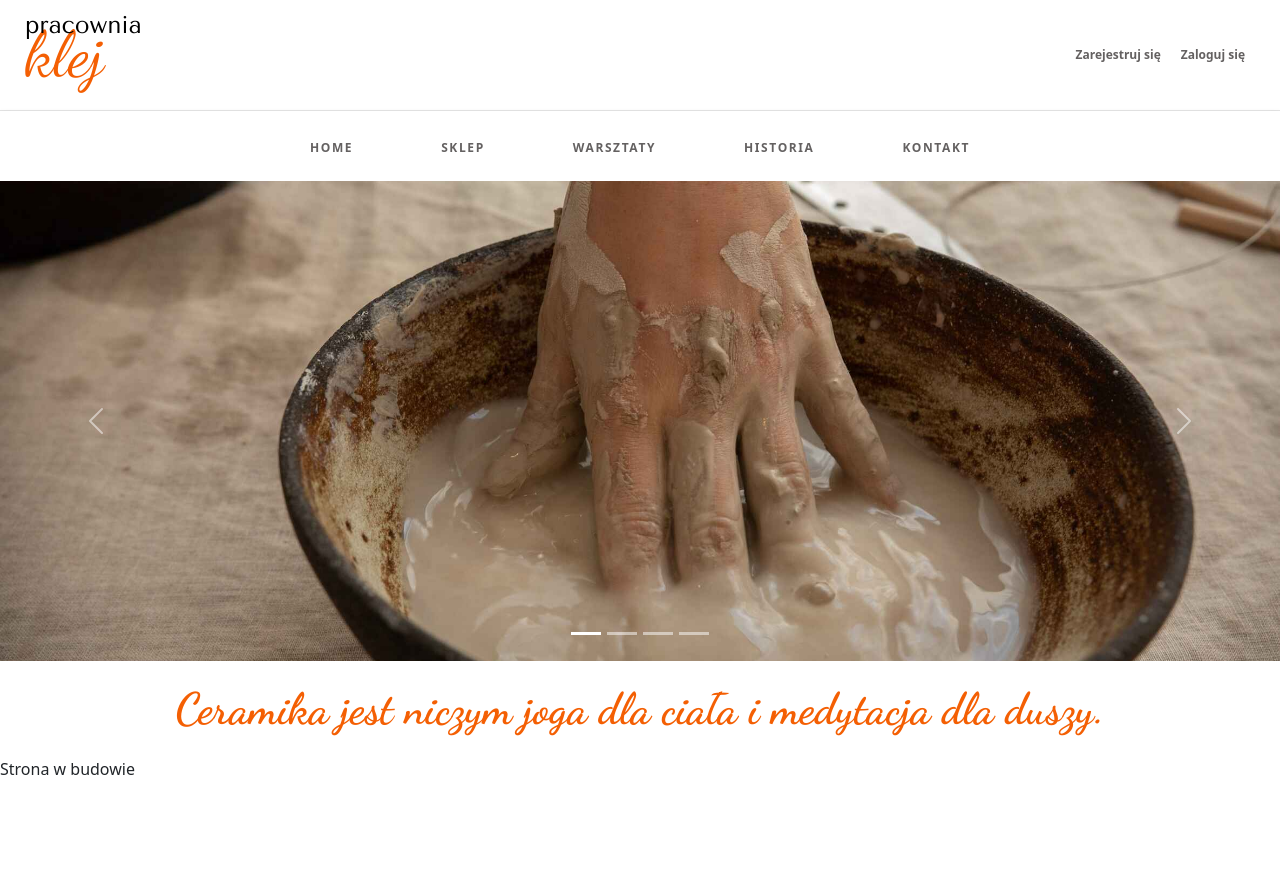
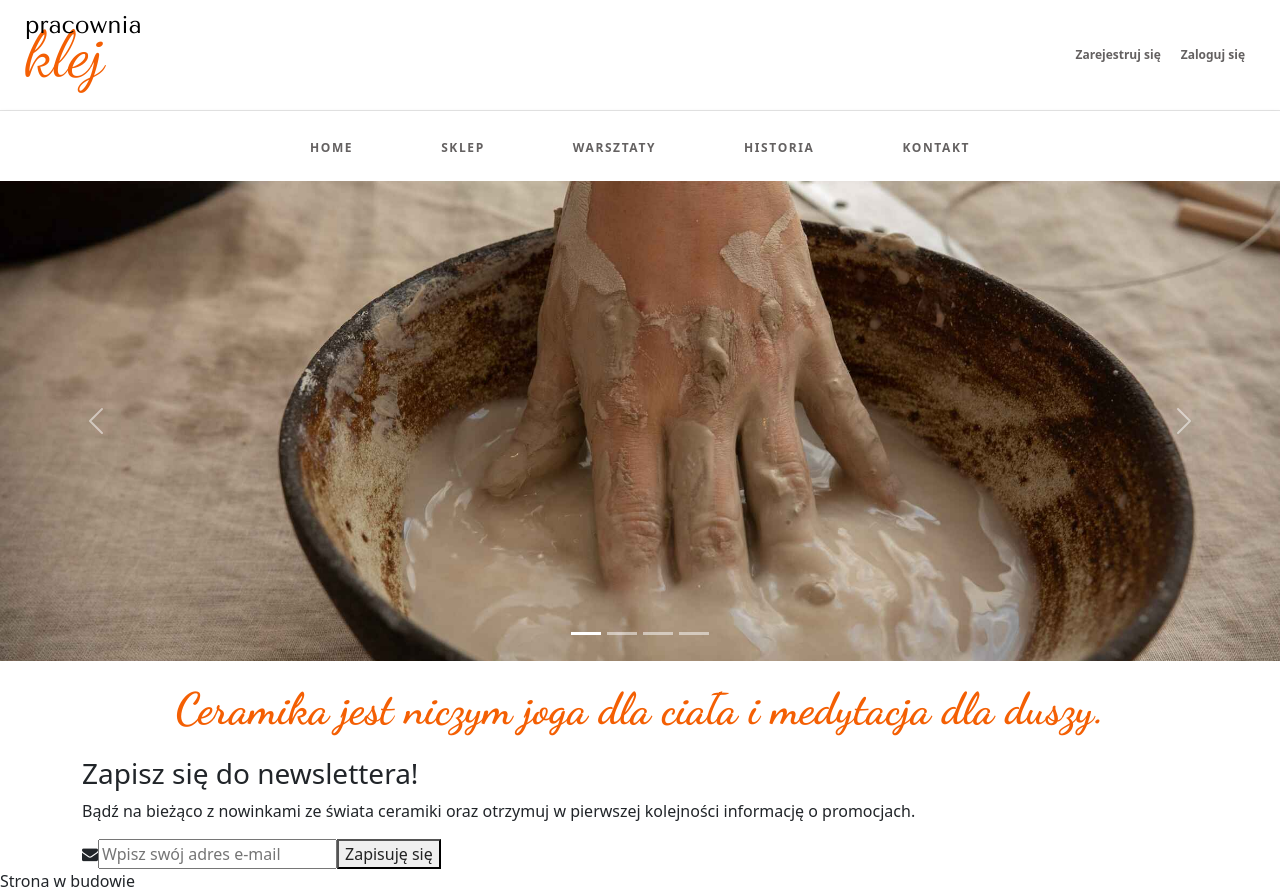
Before and after one commit to maciej1kus/pracownia-klej, a React (Create React App) app: page / in a window 1280 px wide. Before the commit the page ends 800 px from the top, so only its background shows below. Built offline with nearby package versions, Linux system fonts and the light colour scheme; no server answers; the database is empty.

Commit message:
added newsletter section (landing page) - without functionality

```diff
--- a/public/index.html
+++ b/public/index.html
@@ -15,6 +15,7 @@
       user's mobile device or desktop. See https://developers.google.com/web/fundamentals/web-app-manifest/
     -->
     <link rel="manifest" href="%PUBLIC_URL%/manifest.json" />
+    <link rel="stylesheet" href="https://cdnjs.cloudflare.com/ajax/libs/font-awesome/4.7.0/css/font-awesome.min.css">
     <!--
       Notice the use of %PUBLIC_URL% in the tags above.
       It will be replaced with the URL of the `public` folder during the build.
--- a/src/components/Home.js
+++ b/src/components/Home.js
@@ -3,6 +3,7 @@ import { Navbar } from "./Navbar";
 import { HeaderLandingPage } from './HeaderLandingPage';
 import { CarouselLandingPage } from './CarouselLandingPage';
 import { QuoteLandingPage } from './QuoteLandingPage';
+import { NewsletterLandingPage } from "./NewsletterLandingPage";
 
 
 export const Home = ({ user }) => {
@@ -14,6 +15,7 @@ export const Home = ({ user }) => {
             <main>
                 <CarouselLandingPage />
                 <QuoteLandingPage />
+                <NewsletterLandingPage />
             </main>
             <span>Strona w budowie </span>
         </>
--- /dev/null
+++ b/src/components/NewsletterLandingPage.js
@@ -0,0 +1,19 @@
+import React from 'react';
+
+export const NewsletterLandingPage = () => {
+    return (
+        <section className="newsletter">
+            <div className="newsletter__container container">
+                <form action="">
+                    <h3>Zapisz się do newslettera!</h3>
+                    <p>Bądź na bieżąco z nowinkami ze świata ceramiki oraz otrzymuj w pierwszej kolejności informację o promocjach.</p>
+                    <div className="email-box">
+                        <i className="fa fa-envelope" />
+                        <input type="email" name="" value="" placeholder="Wpisz swój adres e-mail"/>
+                        <button type="button" name="button">Zapisuję się</button>
+                    </div>
+                </form>
+            </div>
+        </section>
+    );
+};
--- a/src/scss/elements/home-landing-page/_quote.scss
+++ b/src/scss/elements/home-landing-page/_quote.scss
@@ -3,7 +3,7 @@
     display: flex;
     justify-content: center;
     align-items: center;
-    height: 100%;
+    height: auto;
   }
 
   &__text {
```
Also changed, not shown: src/scss/elements/home-landing-page/_newsletter.scss (added).
